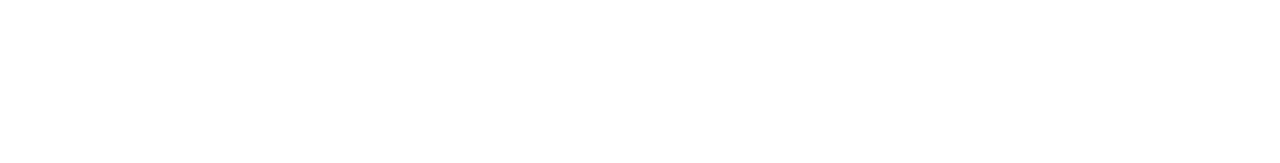
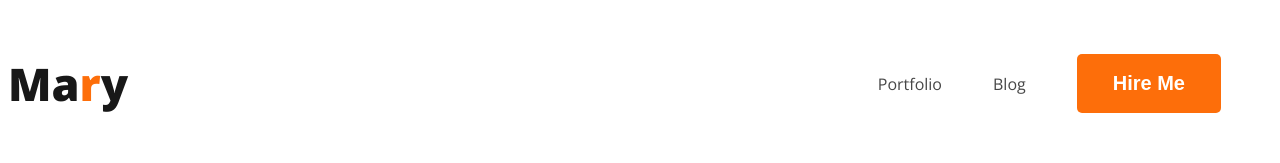
Before and after one commit to Naeem401/web-developer-portfolio, a plain HTML site: page index.html in a window 1280 px wide. Drawn offline with nearby package versions, Linux system fonts and the light colour scheme.

Commit message:
add nav bar

```diff
--- /dev/null
+++ b/css/style.css
@@ -0,0 +1,42 @@
+/* common Shared style */
+body{
+    font-family: 'Open Sans', sans-serif;
+}
+.text-primary{
+    color: #FD6E0A;
+}
+.btn-primary{
+    border-radius: 0.3125rem;
+    background: #FD6E0A;
+    border: 0;
+    color: #FFFFFF;
+    font-size: 1.25rem;
+font-weight: 700;
+padding: 1.12rem 2.25rem;
+cursor: pointer;
+}
+/* Nav related Styles */
+nav{
+    display: flex;
+    justify-content: space-between;
+    align-items: center;
+}
+.nav-logo{
+    color: var(--Dark-01, #181818);
+font-size: 2.8125rem;
+font-style: normal;
+font-weight: 800;
+line-height: normal;
+}
+nav > ul{
+    display: flex;
+    align-items: center;
+}
+nav li{
+    list-style: none;
+    margin-right: 3.19rem;
+}
+nav a{
+    text-decoration: none;
+    color: #474747;
+}
--- a/index.html
+++ b/index.html
@@ -4,10 +4,21 @@
     <meta charset="UTF-8">
     <meta name="viewport" content="width=device-width, initial-scale=1.0">
     <title>Web Developer Portfolio</title>
+    <link rel="preconnect" href="https://fonts.googleapis.com">
+<link rel="preconnect" href="https://fonts.gstatic.com" crossorigin>
+<link href="https://fonts.googleapis.com/css2?family=Open+Sans:wght@400;700;800&display=swap" rel="stylesheet">
+    <link rel="stylesheet" href="css/style.css">
 </head>
 <body>
     <header>
-
+<nav>
+    <h3 class="nav-logo">Ma<span class="text-primary">r</span>y</h3>
+    <ul>
+        <li><a href="">Portfolio</a></li>
+        <li><a href="">Blog</a></li>
+        <li><button class="btn-primary">Hire Me</button></li>
+    </ul>
+</nav>
     </header>
     <main>
 
```
